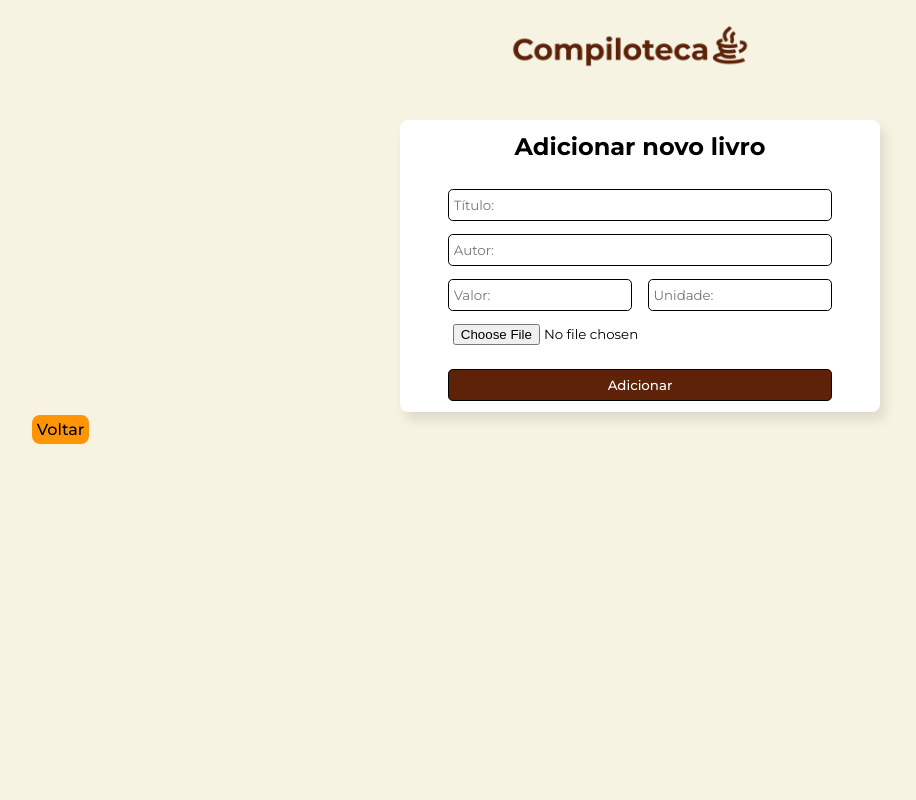
After one commit to Carlos-bonfim26/biblioteca_eccomerce, a PHP site: page /admin/formulario-criar.php in a window 1280 px wide. The commit adds this page. Shown: the whole page, without its empty margins (0-916 px from the left). Run offline with PHP 8.4, Linux system fonts and the light colour scheme.

Commit message:
feat: função de add novos livros a plataforma

```diff
--- /dev/null
+++ b/admin/formulario-criar.php
@@ -0,0 +1,49 @@
+<!DOCTYPE html>
+<html lang="p-br">
+
+<head>
+    <meta charset="UTF-8">
+    <meta name="viewport" content="width=device-width, initial-scale=1.0">
+    <title>Adicionar novos livros</title>
+    <link rel="shortcut icon" href="../img/logoIcon.png" type="image/x-icon">
+    <link rel="stylesheet" href="../css/adm.css">
+</head>
+
+<body>
+    <header>
+        <a href="../index.php"><img src="../img/logo.png" alt=""></a>
+    </header>
+    <main>
+        <div class="container-form">
+            <form action="criar.php" method="post" enctype="multipart/form-data">
+                <h2>Adicionar novo livro</h2>
+                <input required name="titulo" placeholder="Título:" type="text">
+                <input required name="autor" placeholder="Autor:" type="text">
+                <div class="form-numbers">
+                    <input required name="valor" placeholder="Valor:" step="any" type="number">
+                    <input required name="uni" placeholder="Unidade:" type="number">
+                </div>
+
+
+                <input required name="imagem" type="file" accept=".jpg, .png, .webp, .jpeg">
+
+                <input value="Adicionar" type="submit" name="adicionar">
+
+                <?php
+                if (isset($_GET['error1'])) {
+                    echo "<span>Erro: tipo de arquivo não é permitido!</span>";
+                } else if (isset($_GET['error2'])) {
+                    echo "<span>Erro ao enviar arquivo!</span>";
+                }else if(isset($_GET['error3'])){
+                     echo "<span>".$_GET['error3']."</span>";
+                }
+
+                ?>
+            </form>
+        </div>
+        <a href="livros.php" class="btn-back">Voltar</a>
+    </main>
+
+</body>
+
+</html>
--- a/css/adm.css
+++ b/css/adm.css
@@ -33,27 +33,87 @@ main {
   color: #5e2208;
   font-weight: bold;
 }
-table{
+table {
   width: 100%;
   display: flex;
   flex-direction: column;
   justify-content: center;
   align-self: center;
 }
-tr{
+tr {
   display: grid;
   grid-template-columns: 2rem 8rem 10rem 12rem 6rem 6rem 14rem;
 }
-td, th {
+td,
+th {
   border: 0.1rem solid black;
   padding: 0.1rem 0.4rem;
   display: flex;
   align-items: center;
   justify-content: center;
 }
-.actions{
+.actions {
   justify-content: space-around;
 }
-.book_image{
+.book_image {
   width: 2.5rem;
 }
+.container-form {
+  width: 100%;
+  padding: 0.5rem;
+  display: flex;
+  justify-content: center;
+  align-items: center;
+}
+.container-form form {
+  display: flex;
+  flex-direction: column;
+  align-items: center;
+  justify-content: center;
+  gap: 0.8rem;
+  background-color: #fff;
+  box-shadow: 0.3rem 0.5rem 0.7rem rgba(0, 0, 0, 0.1);
+  width: 30rem;
+  padding: 0.7rem 0;
+  border-radius: 0.5rem;
+}
+.container-form form input {
+  height: 2rem;
+  width: 80%;
+  border-radius: 0.3rem;
+  border: 0.1rem solid black;
+  padding: 0 0.3rem;
+  outline: none;
+}
+.container-form form h2 {
+  margin-bottom: 1rem;
+}
+
+.container-form form input[type="file"]{
+    border: none;
+}
+.container-form form input[type="submit"] {
+    background-color: #5e2208;
+    color: #fff;
+    font-weight: 500;
+    cursor: pointer;
+}
+.form-numbers{
+    display: flex;
+    justify-content: space-between;
+    width: 80%;
+}
+.container-form form input[type="number"]{
+    width: 48%;
+}
+.btn-back{
+    margin: 1rem;
+    height: 2.5rem;
+    width: 8rem;
+    padding: 0.3rem;
+    border-radius: 0.5rem;
+    background-color: #ff9505;
+    text-decoration: none;
+    color: #000;
+    font-weight: 500;
+}
```
Also changed, not shown: admin/criar.php (added, +57 -0 lines), admin/livros.php (+5 -4 lines), admin/uploads/programadorPragmatico.jpg (added). Lines whose indentation alone changed are shown as unchanged.
